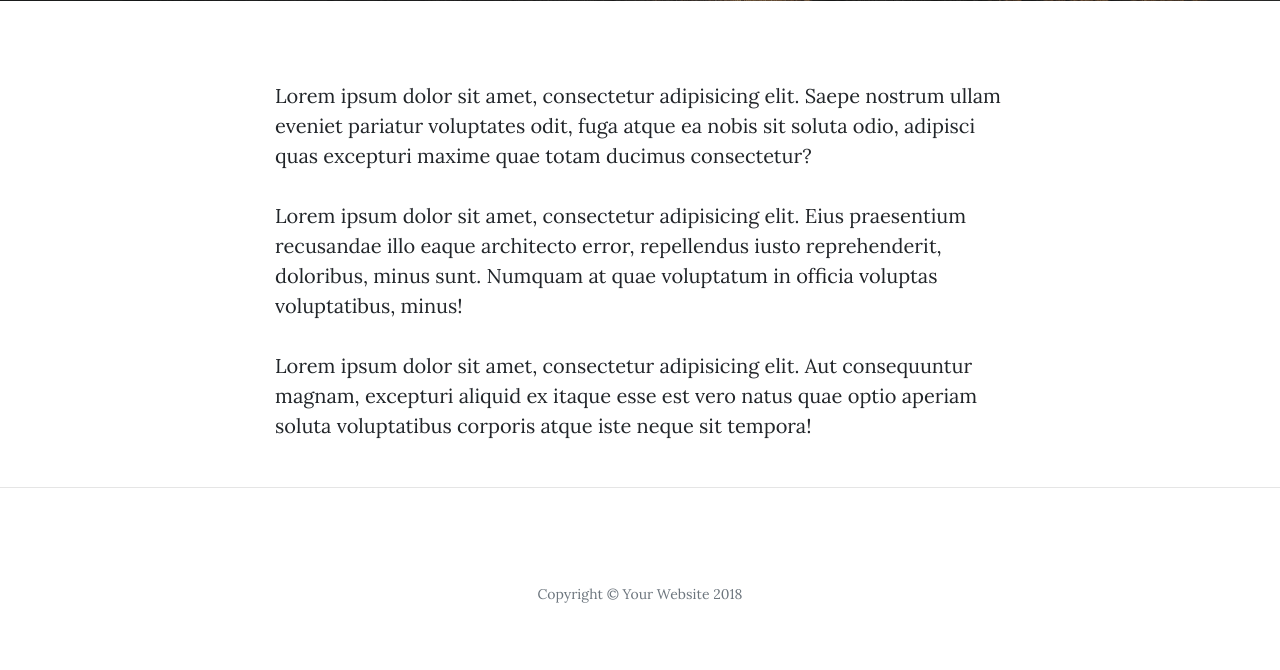
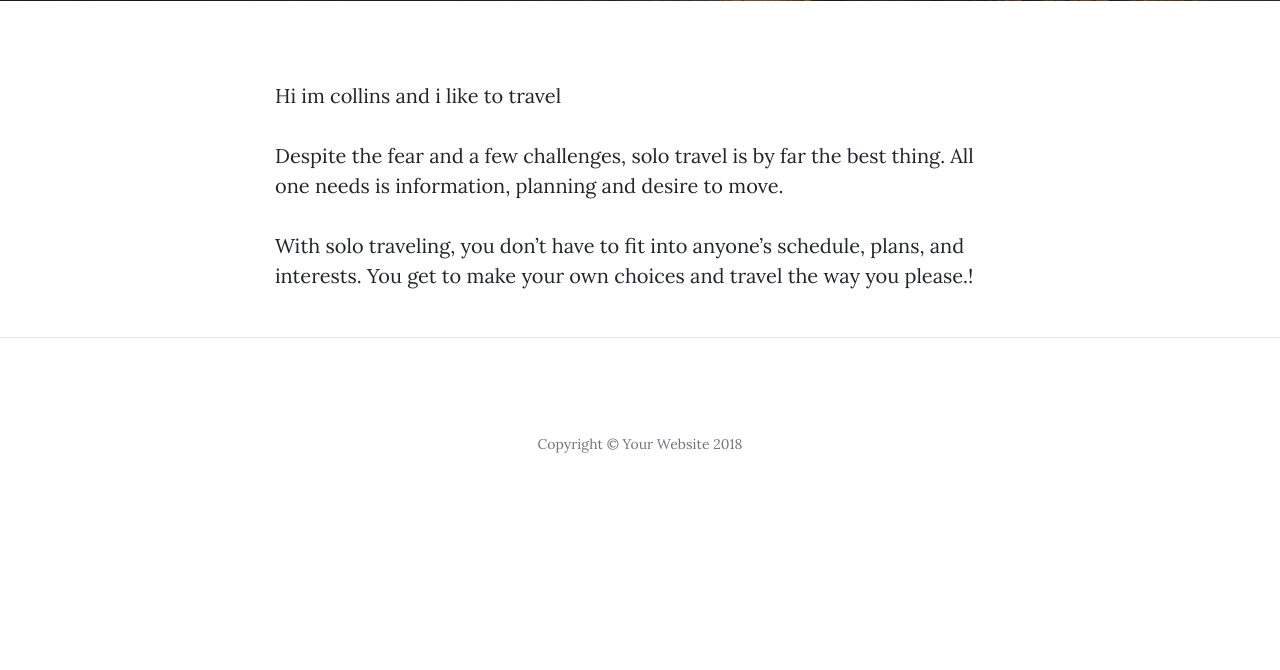
Before and after one commit to zecollokaris/personal-blog, a Flask app: page /about in a window 1280 px wide. Shown: the part 531-1201 px from the top of the page. After the commit the page ends 984 px from the top, so only its background shows below. Run offline with Flask 2, Linux system fonts and the light colour scheme; parts of the project's set-up code (start-up, migrations or seed data) failed here and were passed over; some libraries are stand-ins or nearby versions.

Commit message:
added my own display

```diff
--- a/app/templates/about.html
+++ b/app/templates/about.html
@@ -74,9 +74,9 @@
     <div class="container">
       <div class="row">
         <div class="col-lg-8 col-md-10 mx-auto">
-          <p>Lorem ipsum dolor sit amet, consectetur adipisicing elit. Saepe nostrum ullam eveniet pariatur voluptates odit, fuga atque ea nobis sit soluta odio, adipisci quas excepturi maxime quae totam ducimus consectetur?</p>
-          <p>Lorem ipsum dolor sit amet, consectetur adipisicing elit. Eius praesentium recusandae illo eaque architecto error, repellendus iusto reprehenderit, doloribus, minus sunt. Numquam at quae voluptatum in officia voluptas voluptatibus, minus!</p>
-          <p>Lorem ipsum dolor sit amet, consectetur adipisicing elit. Aut consequuntur magnam, excepturi aliquid ex itaque esse est vero natus quae optio aperiam soluta voluptatibus corporis atque iste neque sit tempora!</p>
+          <p>Hi im collins and i like to travel</p>
+          <p>Despite the fear and a few challenges, solo travel is by far the best thing. All one needs is information, planning and desire to move.</p>
+          <p>With solo traveling, you don’t have to fit into anyone’s schedule, plans, and interests. You get to make your own choices and travel the way you please.!</p>
         </div>
       </div>
     </div>
```
